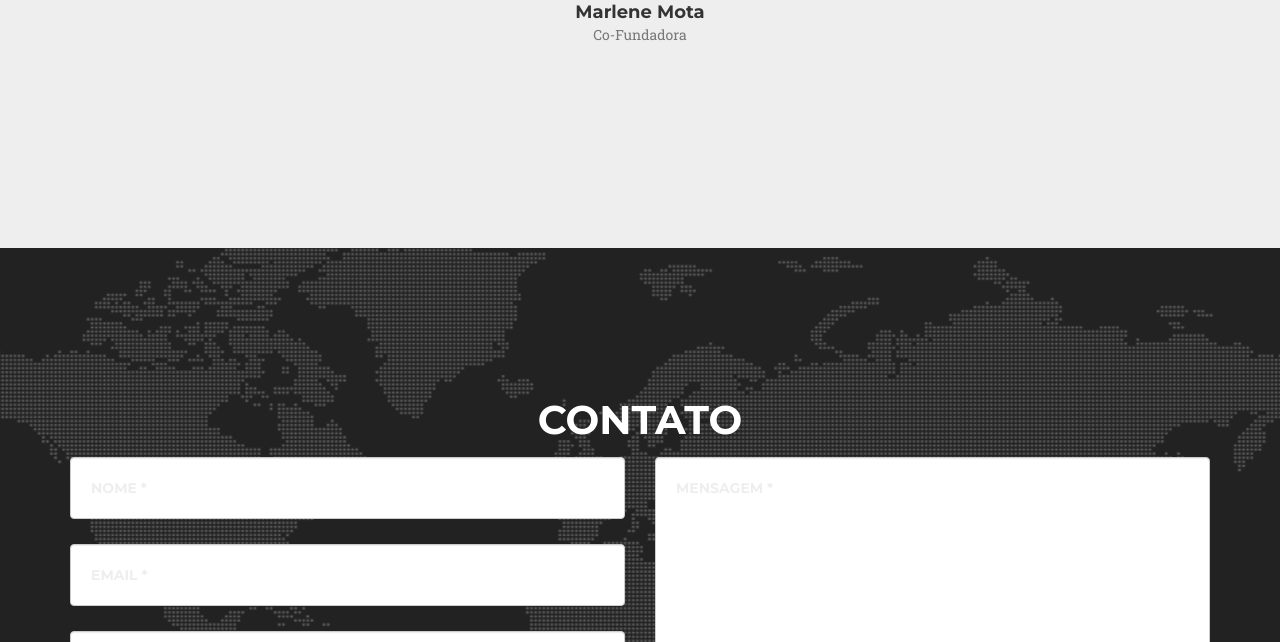
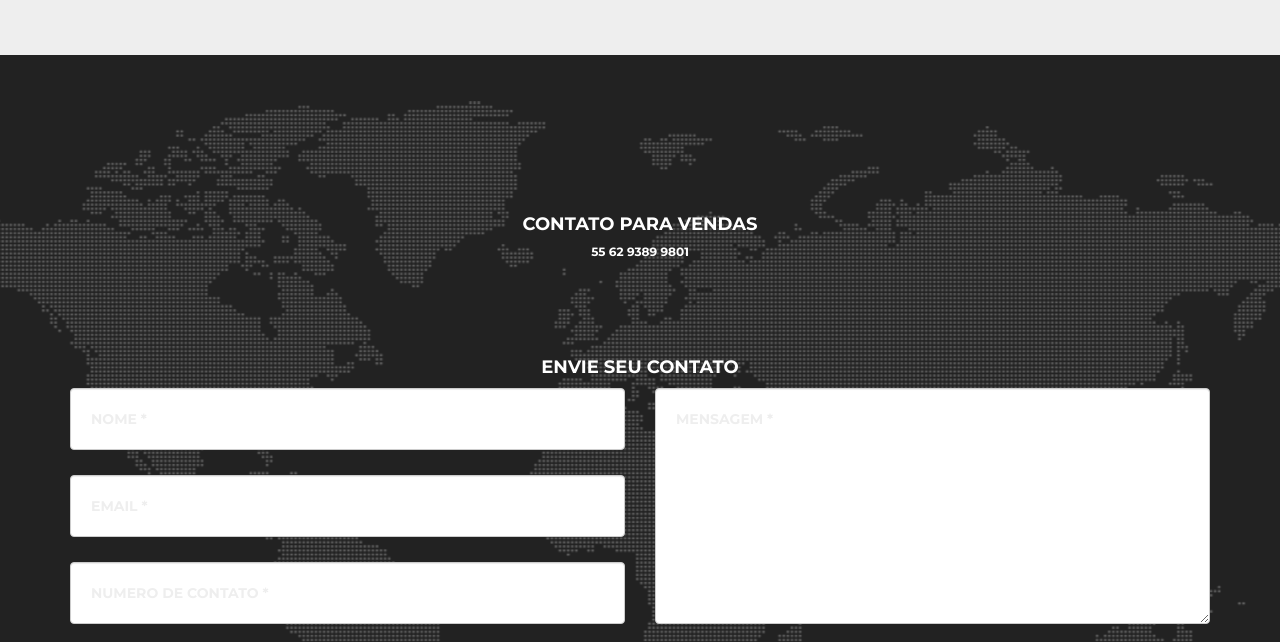
Before and after one commit to brennomoreira/trufas2, a website: page index.html in a window 1280 px wide. Shown: the part 4116-4758 px from the top of the page. Drawn offline with nearby package versions, Linux system fonts and the light colour scheme; a web font is replaced by a local one.

Commit message:
edited all team photos and edited contact index

```diff
--- a/index.html
+++ b/index.html
@@ -399,7 +399,13 @@
         <div class="container">
             <div class="row">
                 <div class="col-lg-12 text-center">
-                    <h2 class="section-heading">Contato</h2>
+                  <!-- <h2> envie </h2> --><h4 class="section-heading">Contato Para Vendas</h4>
+                  <h6 class="section-heading">55 62 9389 9801</h6>
+                  <br>
+                </br>
+                <br>
+                </br>
+                    <h4 class="section-heading">Envie Seu Contato</h4>
                     <!-- <h3 class="section-subheading text-muted">Lorem ipsum dolor sit amet consectetur.</h3> -->
                 </div>
             </div>
```
Also changed, not shown: img/team/luanda.jpg, img/team/tia.jpg.
